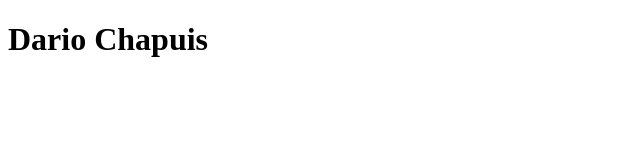
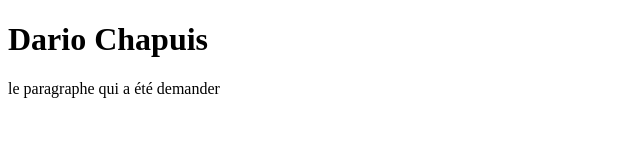
Before and after one commit to divtec-cejef/cv-01-html-Dario-Dario-Dario, a plain HTML site: page index.html in a window 1280 px wide. Shown: the whole page, without its empty margins (0-640 px from the left). Drawn offline with Linux system fonts and the light colour scheme.

Commit message:
création d'un paragraphe dans index.html

```diff
--- a/index.html
+++ b/index.html
@@ -6,5 +6,6 @@
 </head>
 <body>
 <h1>Dario Chapuis</h1>
+<p>le paragraphe qui a été demander </p>
 </body>
 </html>
```
